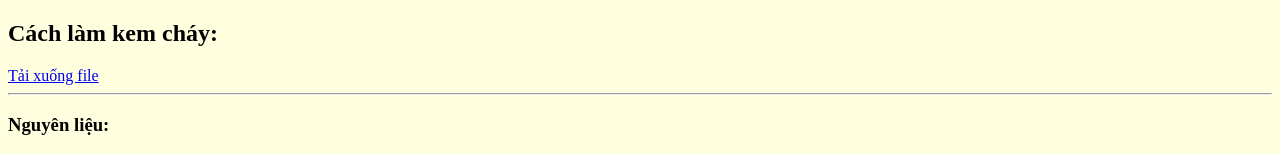
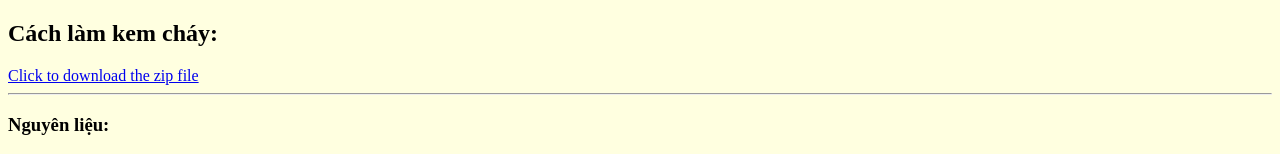
Before and after one commit to hihi68kk-hub/MyWeb, a plain HTML site: page index.html in a window 1280 px wide. Shown: the top 154 px of the page. Drawn offline with Linux system fonts and the light colour scheme.

Commit message:
Update index.html

```diff
--- a/index.html
+++ b/index.html
@@ -10,7 +10,7 @@
         <body bgcolor="lightyellow">
 
 <h2>Cách làm kem cháy:</h2>
-             <a href="Assignment.zip">Tải xuống file</a>
+              <a href="Labs_LBEP.rar.zip" >Click to download the zip file</a>
 <hr>
 <h3>Nguyên liệu:</h3>
 <ul>
```
